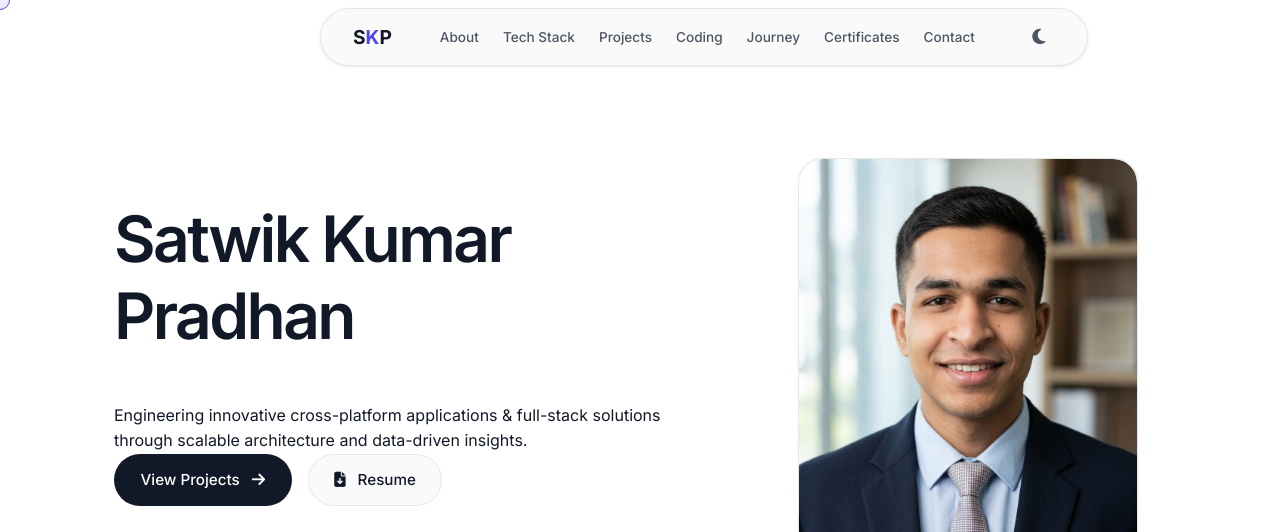
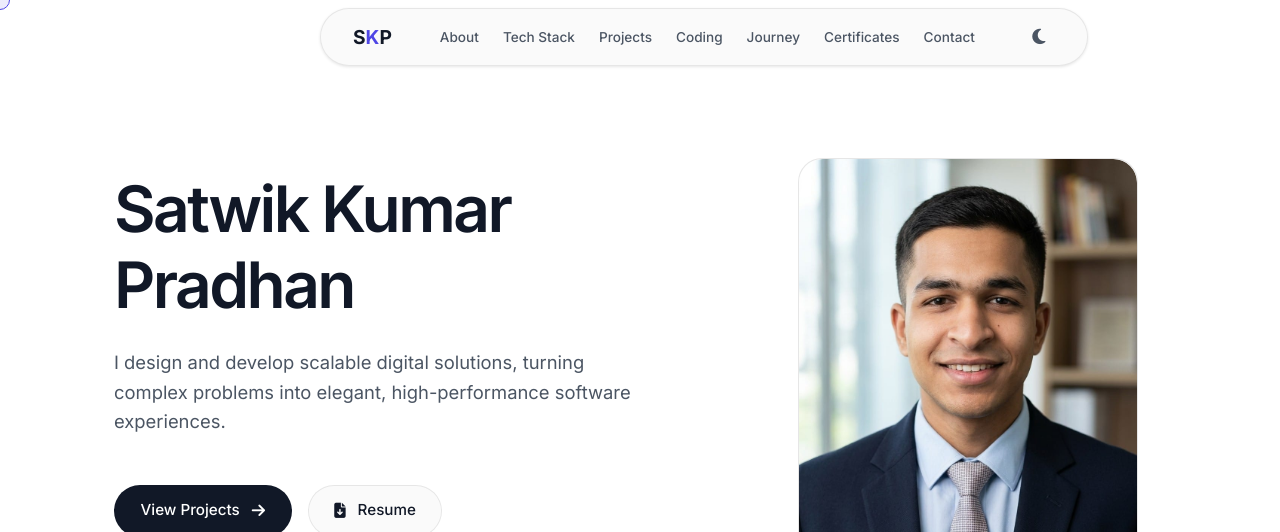
Before and after one commit to SATWIKKUMARPRADHAN/My_Portfolio, a website: page index.html in a window 1280 px wide. Shown: the top 532 px of the page. Drawn offline with nearby package versions, Linux system fonts and the light colour scheme.

Commit message:
Subtitle fixed.

```diff
--- a/index.html
+++ b/index.html
@@ -96,9 +96,10 @@
         <div class="container hero-grid">
             <div class="hero-content"><br><br>
                 <h1 class="hero-title">Satwik Kumar Pradhan</h1>
-                <p class="hero-subtitle"></p>
+                <p class="hero-subtitle">
                     <span id="typewriterText"></span>
                     <span class="typewriter-cursor">|</span>
+                </p>
                 <div class="hero-cta">
                     <a href="#projects" class="btn btn-primary">
                         View Projects <i class="fa-solid fa-arrow-right"></i>
@@ -539,7 +540,7 @@
     <script>
         // Typewriter animation for hero subtitle
         document.addEventListener('DOMContentLoaded', function () {
-            const text = "Engineering innovative cross-platform applications & full-stack solutions through scalable architecture and data-driven insights.";
+            const text = "I design and develop scalable digital solutions, turning complex problems into elegant, high-performance software experiences.";
             const typewriter = document.getElementById('typewriterText');
             const cursor = document.querySelector('.typewriter-cursor');
             let i = 0;
```
Lines whose indentation alone changed are shown as unchanged.
